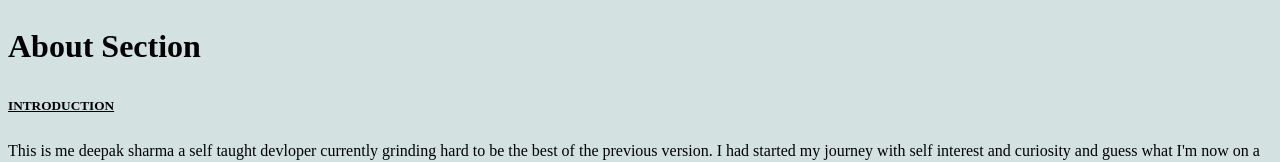
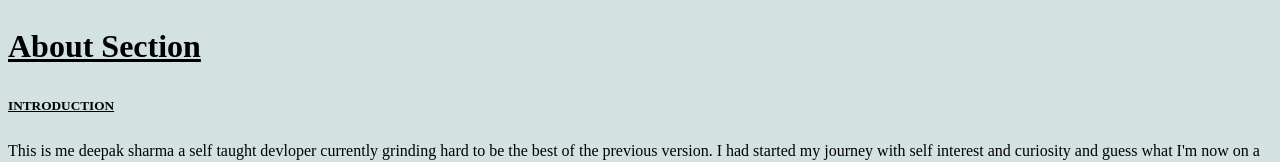
Before and after one commit to deepak9018764/Digital-Business-Card, a plain HTML site: page about.html in a window 1280 px wide. Shown: the top 162 px of the page. Drawn offline with Linux system fonts and the light colour scheme.

Commit message:
add style.css

```diff
--- a/about.html
+++ b/about.html
@@ -7,7 +7,7 @@
     <title>About me </title>
 </head>
 <body>
-    <h1> About Section </h1>
+    <ins><h1> About Section </h1></ins>
     <h5><ins> INTRODUCTION</h5></ins>
      This is me deepak sharma a self taught devloper currently grinding hard to be the best of the previous version. I had started my journey with self interest and curiosity and guess what I'm now on a path to deep down in this field.
     <h5> <ins> FOCUS </h5></ins>
```
Lines whose indentation alone changed are shown as unchanged.
